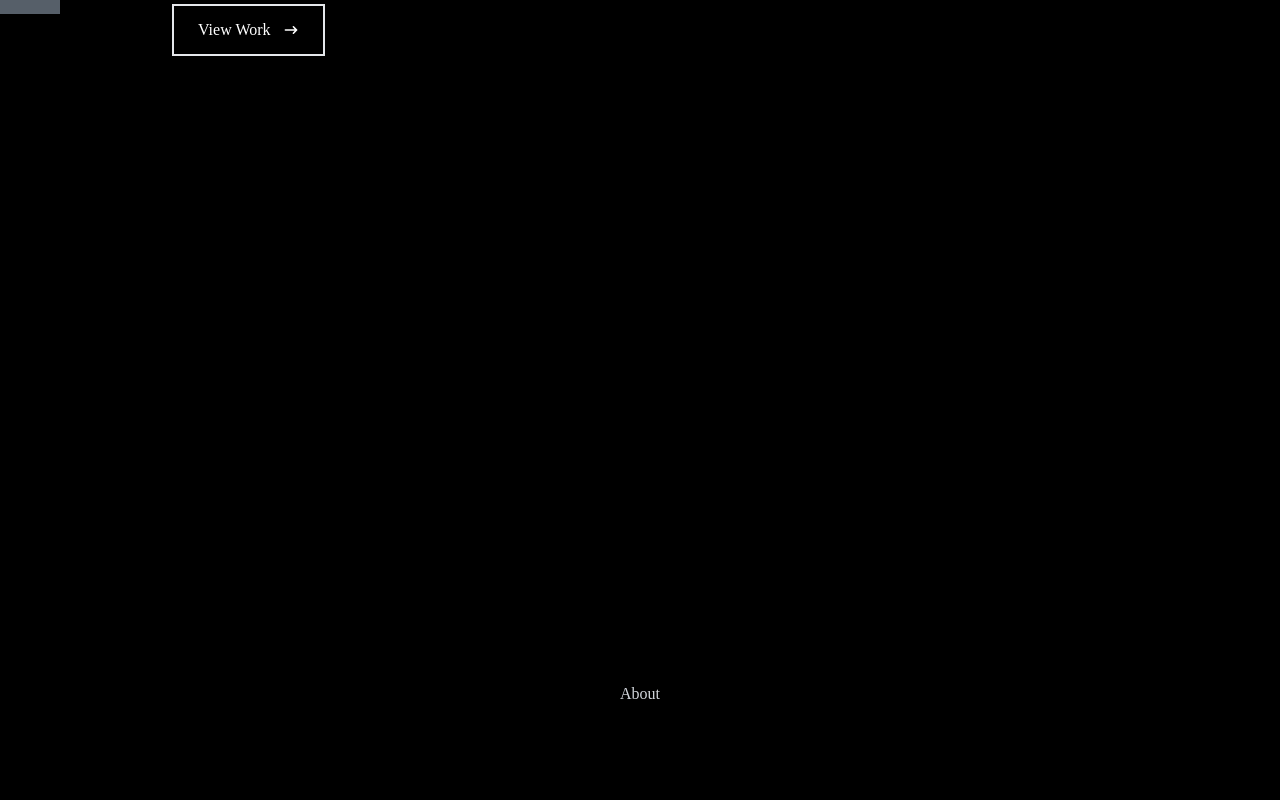
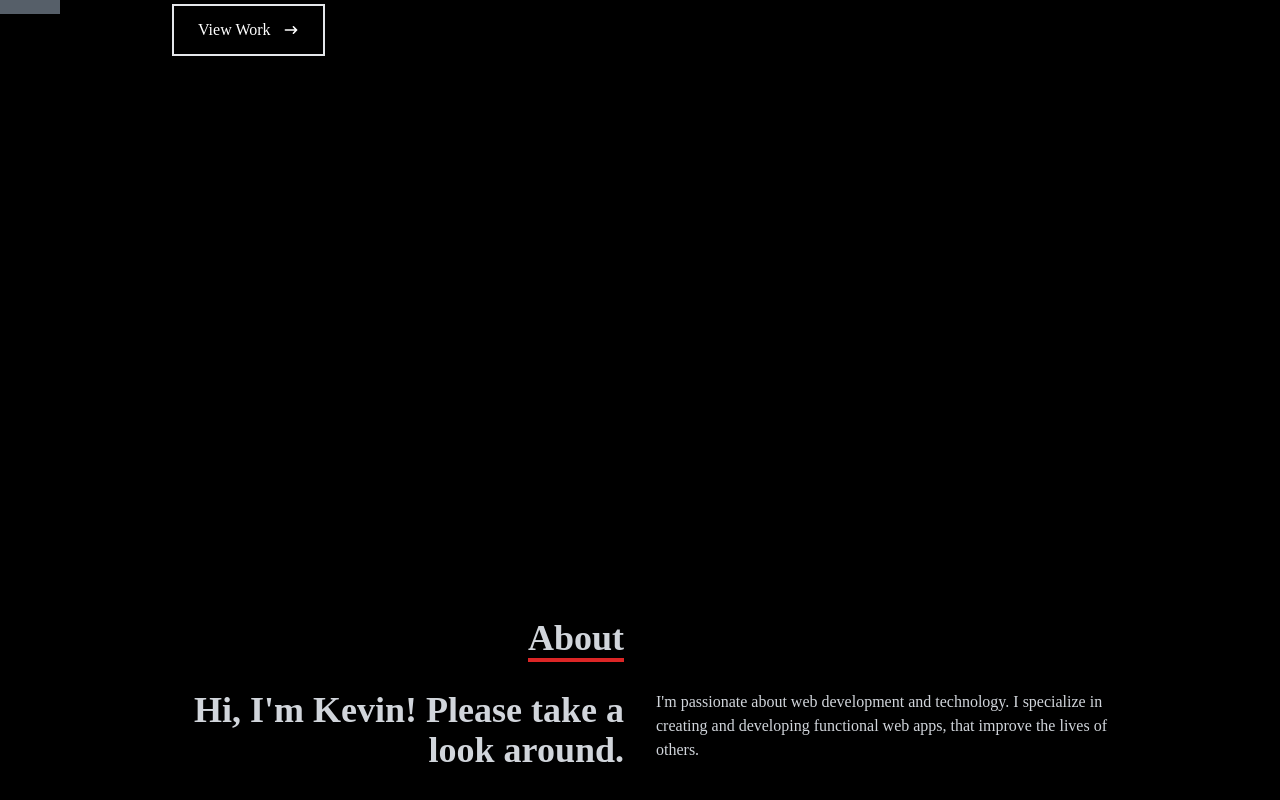
Before and after one commit to KevMcCall/react-portfolio, a React (Create React App) app: page / in a window 1280 px wide. Shown: the part 506-1306 px from the top of the page. Built offline with nearby package versions, Linux system fonts and the light colour scheme.

Commit message:
finished About.jsx, started Skills.jsx

```diff
--- a/src/components/About.jsx
+++ b/src/components/About.jsx
@@ -1,47 +1,36 @@
-import React from 'react'
+import React from "react";
 
 const About = () => {
   return (
-    <div name='about' className='w-full h-screen bg-[#000000] text-gray-300'>
+    <div name="about" className="w-full h-screen bg-[#000000] text-gray-300">
+      <div className="flex flex-col justify-center items-center w-full h-full">
+        <div className="max-w-[1000px] w-full grid grid-cols-2 gap-8">
+          <div className="sm:text-right pb-8 pl-4">
+            <p className="text-4xl font-bold inline border-b-4 border-red-600">About</p>
+          </div>
 
-    <div className='flex flex-col justify-center items-center w-full h-full'>
-    <div>
-    <div>
-    <p>About</p>
+          <div></div>
+
+        </div>
+        <div className="max-w-[1000px] w-full grid sm:grid-cols-2 gap-8 px-4">
+
+          <div className="sm:text-right text-4xl font-bold">
+            <p>Hi, I'm Kevin! Please take a look around.</p>
           </div>
 
           <div>
 
-    </div>
+            <p>
+              I'm passionate about web development and technology. I specialize
+              in creating and developing functional web apps, that improve the
+              lives of others.
+            </p>
 
           </div>
         </div>
       </div>
-  )
-}
+    </div>
+  );
+};
 
-
-
-
-
-
-
-
-
-
-
-
-
-
-
-
-
-
-
-
-
-
-
-
-
-export default About
+export default About;
```
Also changed, not shown: src/components/Skills.jsx (added). Lines whose indentation alone changed are shown as unchanged.
